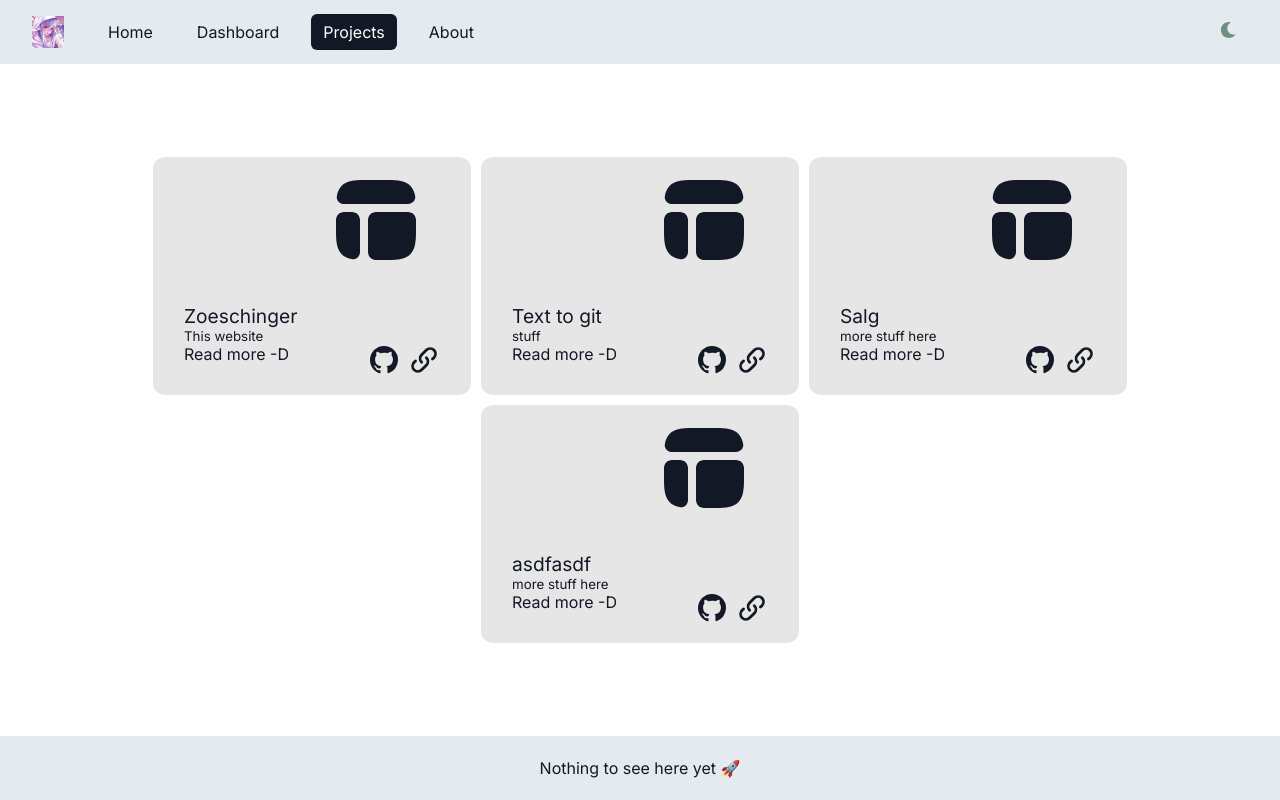
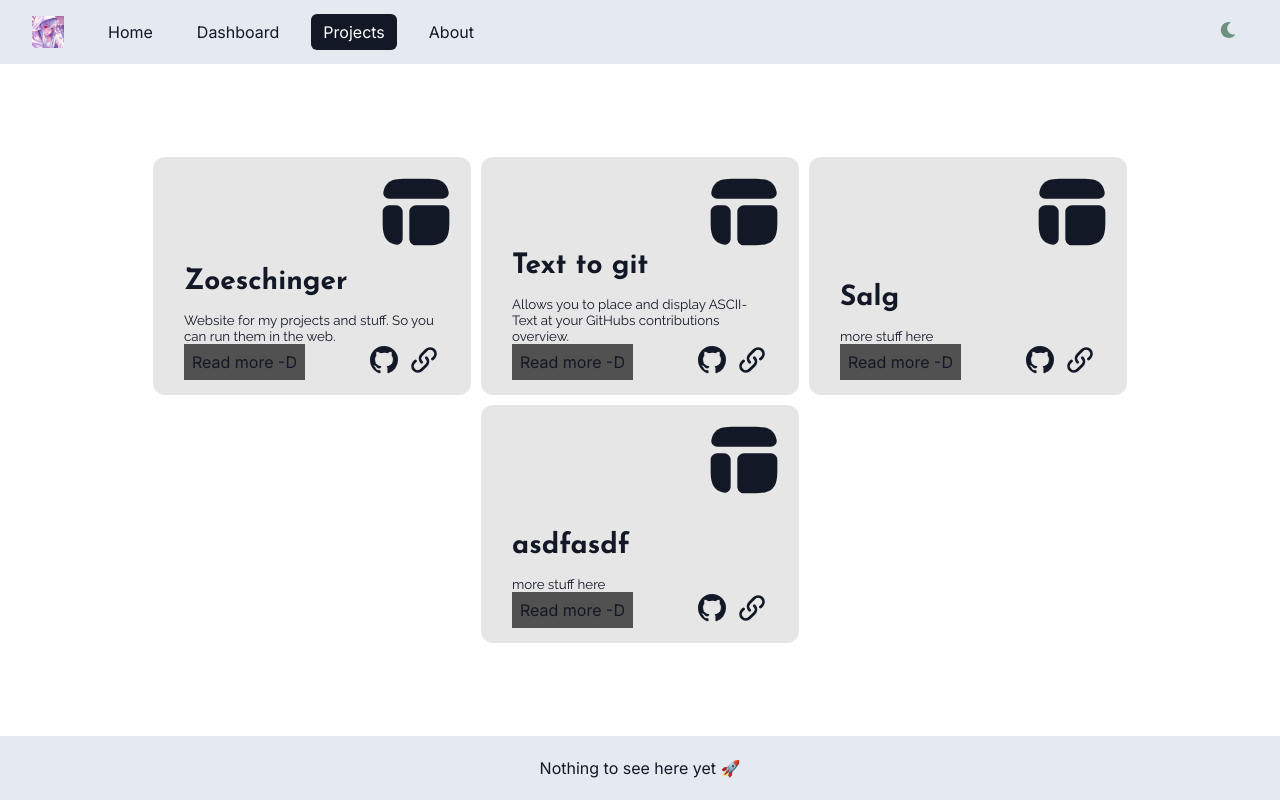
Before and after one commit to mzoesch/zoeschinger, a Next.js app: page /projects in a window 1280 px wide. Built offline with nearby package versions, Linux system fonts and the light colour scheme.

Commit message:
project page patch

```diff
--- a/src/components/Projects/ProjectCard.tsx
+++ b/src/components/Projects/ProjectCard.tsx
@@ -3,6 +3,10 @@ import Image from 'next/image';
 import Link from 'next/link';
 
 import { GitHubLogo, LinkIcon, DashboardIcon } from '@c/svg';
+import { Raleway, Josefin_Sans } from 'next/font/google';
+
+const raleway = Raleway({ subsets: ['latin'] });
+const josefinSans = Josefin_Sans({ subsets: ['latin'] });
 
 const ProjectCard = ({
   title,
@@ -22,10 +26,14 @@ const ProjectCard = ({
           <DashboardIcon className={styles.top_img} />
         </div>
         <div className={styles.bottom}>
-          <div className={styles.title}>{title}</div>
-          <div className={styles.subText}>{subText}</div>
+          <div className={styles.title} style={josefinSans.style}>
+            {title}
+          </div>
+          <div className={styles.subText} style={raleway.style}>
+            {subText}
+          </div>
           <div className={styles.footer}>
-            <div>Read more -D</div>
+            <div className={styles.button}>Read more -D</div>
             <div className={styles.links}>
               <Link href={'/'}>
                 <GitHubLogo className={styles.icons} />
--- a/src/components/Projects/index.tsx
+++ b/src/components/Projects/index.tsx
@@ -25,12 +25,19 @@ const Projects = () => {
 
   const onPrjBoxHover = () => {
     for (let i = 0; i < projectRefs.length; i++) {
-      const rect = projectRefs[i].current?.getBoundingClientRect();
-      const x = mouse.x - (rect?.left ?? 0);
-      const y = mouse.y - (rect?.top ?? 0);
+      projectRefs[i].current?.style.setProperty(
+        '--mouse-x',
+        `${
+          mouse.x - projectRefs[i].current?.getBoundingClientRect().left ?? 0
+        }px`
+      );
 
-      projectRefs[i].current?.style.setProperty('--mouse-x', `${x}px`);
-      projectRefs[i].current?.style.setProperty('--mouse-y', `${y}px`);
+      projectRefs[i].current?.style.setProperty(
+        '--mouse-y',
+        `${
+          mouse.y - projectRefs[i].current?.getBoundingClientRect().top ?? 0
+        }px`
+      );
     }
   };
 
--- a/src/lib/projects.js
+++ b/src/lib/projects.js
@@ -29,8 +29,16 @@ class Project {
 }
 
 export const projects = [
-  new Project('Zoeschinger', 'This website', '/'),
-  new Project('Text to git', 'stuff', '/'),
+  new Project(
+    'Zoeschinger',
+    'Website for my projects and stuff. So you can run them in the web.',
+    '/'
+  ),
+  new Project(
+    'Text to git',
+    'Allows you to place and display ASCII-Text at your GitHubs contributions overview.',
+    '/'
+  ),
   new Project('Salg', 'more stuff here', '/'),
   new Project('asdfasdf', 'more stuff here', '/'),
 ];
--- a/src/styles/projects/cards.module.css
+++ b/src/styles/projects/cards.module.css
@@ -21,7 +21,9 @@
 }
 
 .title {
-  font-size: larger;
+  font-size: 1.75rem;
+  font-weight: bold;
+  margin-bottom: 1rem;
 }
 
 .subText {
@@ -51,9 +53,9 @@
   justify-content: flex-end;
 
   padding-top: 1rem;
-  margin-right: 1rem;
+  margin-right: -1rem;
 
-  height: 5rem;
+  height: 4rem;
 }
 
 .top_img {
@@ -63,3 +65,13 @@
   height: 100%;
   width: auto;
 }
+
+.button {
+  display: flex;
+  align-items: center;
+  text-align: center;
+
+  padding: 0.5rem;
+
+  background-color: #525151;
+}
```
